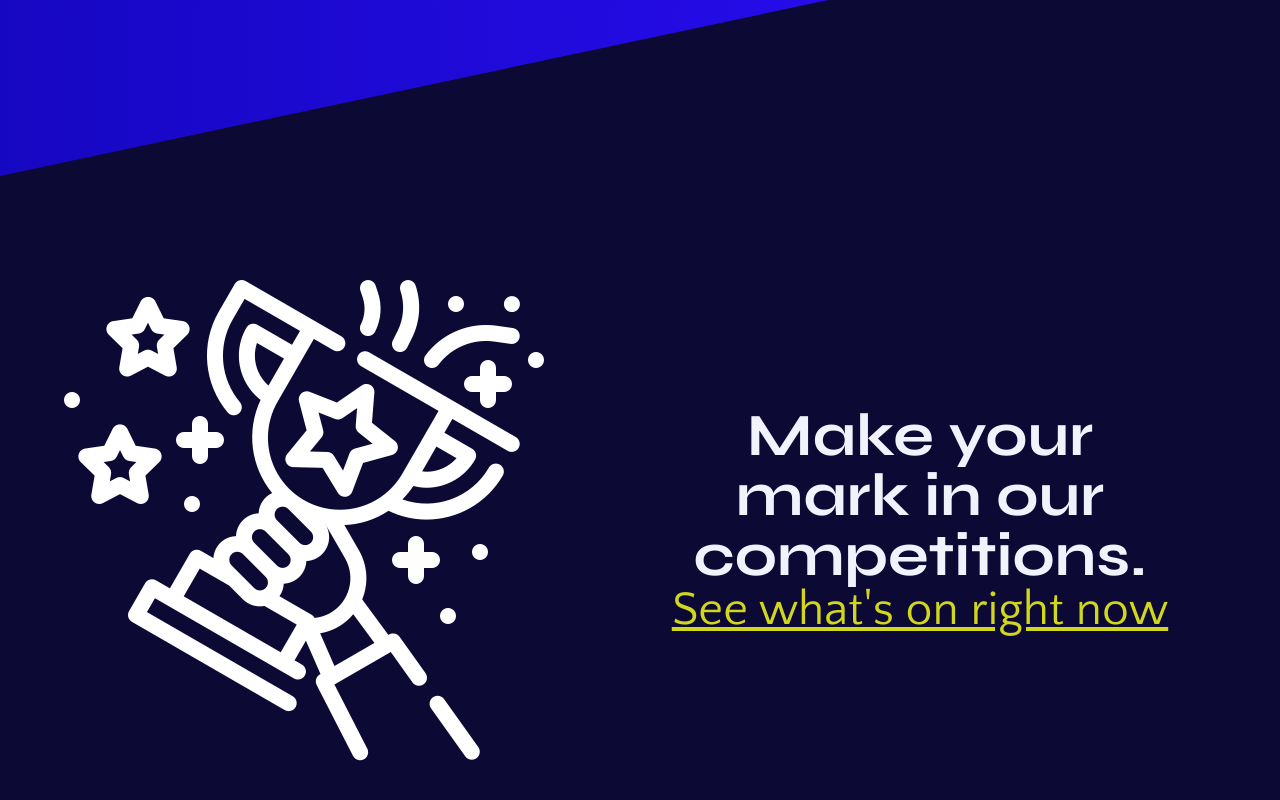
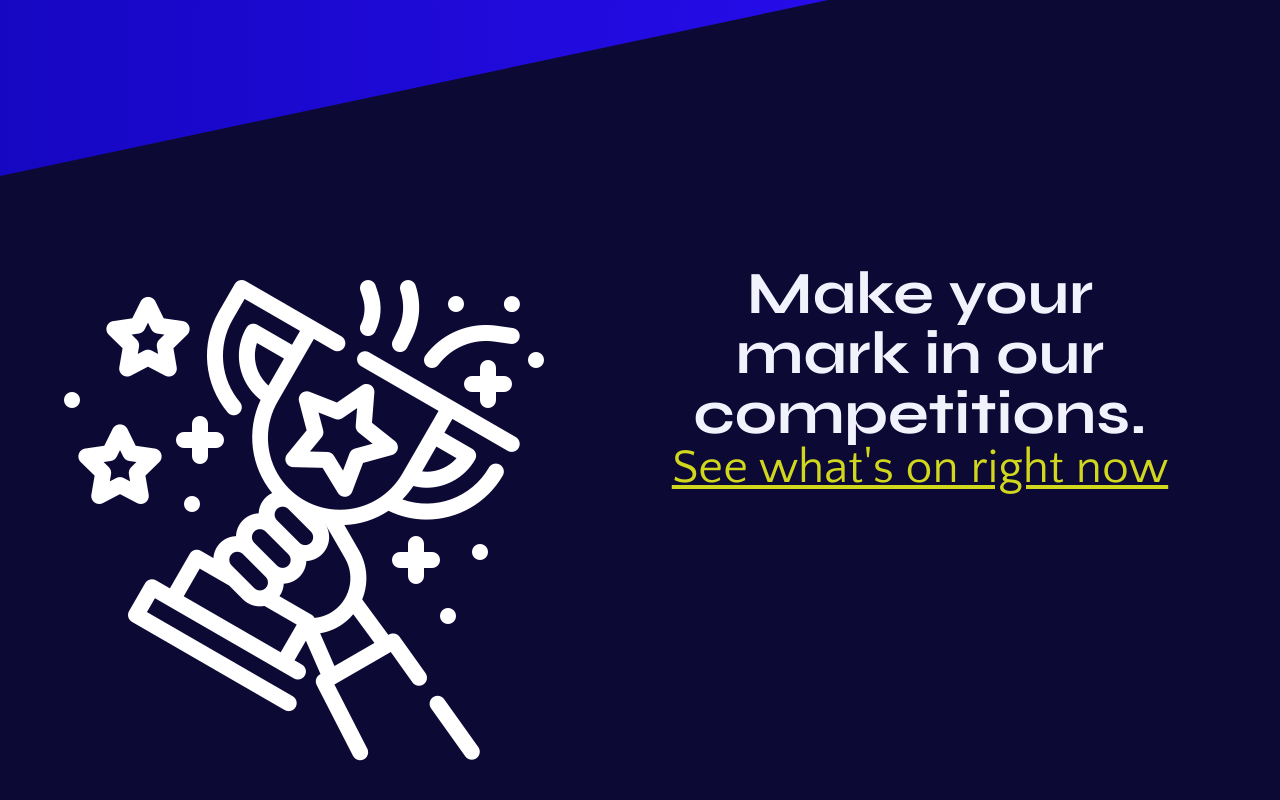
Before and after one commit to Bobberson3108/syngenious-website, a SvelteKit app: page / in a window 1280 px wide. Shown: the part 1519-2319 px from the top of the page. Built offline with nearby package versions, Linux system fonts and the light colour scheme.

Commit message:
fix text alignment

```diff
--- a/src/routes/+page.svelte
+++ b/src/routes/+page.svelte
@@ -42,7 +42,7 @@
         </div>
     </div>
     <div class="w-screen py-8 pl-4 sm:pl-6 md:pl-8 lg:pl-12">
-        <div class="mt-24 sm:mt-48 flex flex-col sm:flex-row justify-between items-center" data-aos="fade-up">
+        <div class="mt-24 sm:mt-48 flex flex-col sm:flex-row justify-between" data-aos="fade-up">
             <img class="w-48 sm:w-64 md:w-72 lg:w-auto max-w-full mb-8 sm:mb-0 dark:invert" src="img\external-trophy-award-and-success-wanicon-lineal-wanicon.png">
             <div class="text-center justify-center w-full" data-aos="fade-up">
                 <h1 class="text-4xl sm:text-5xl md:text-6xl font-bold font-syne dark:text-white">Make your<br>mark in our<br> competitions.</h1>
```
